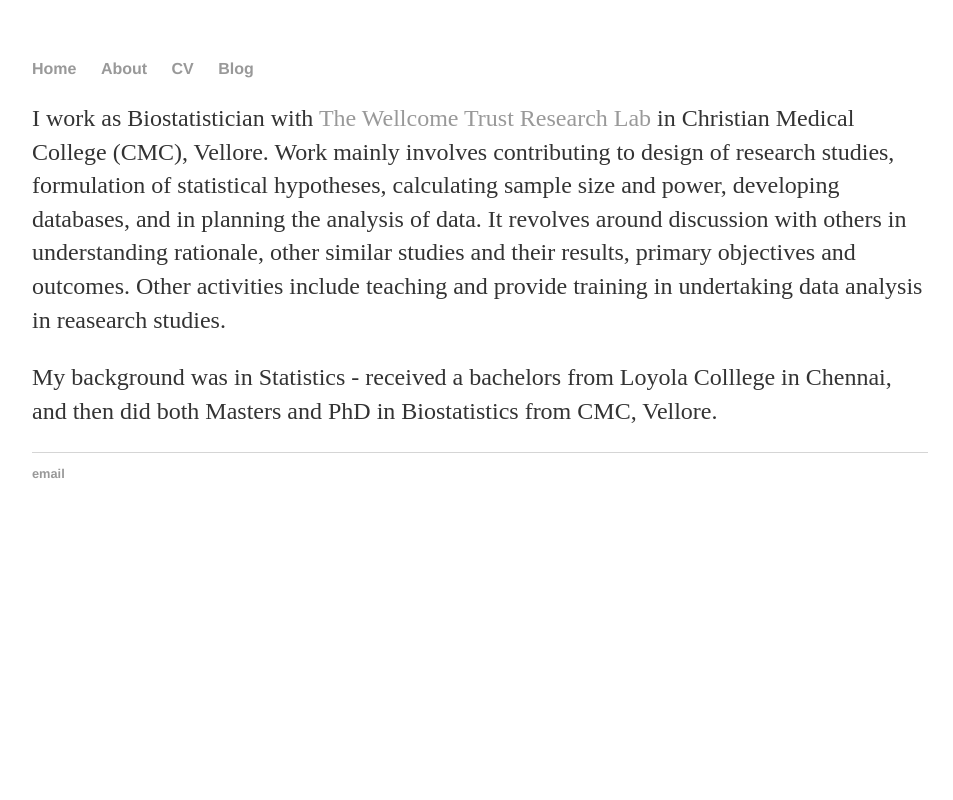
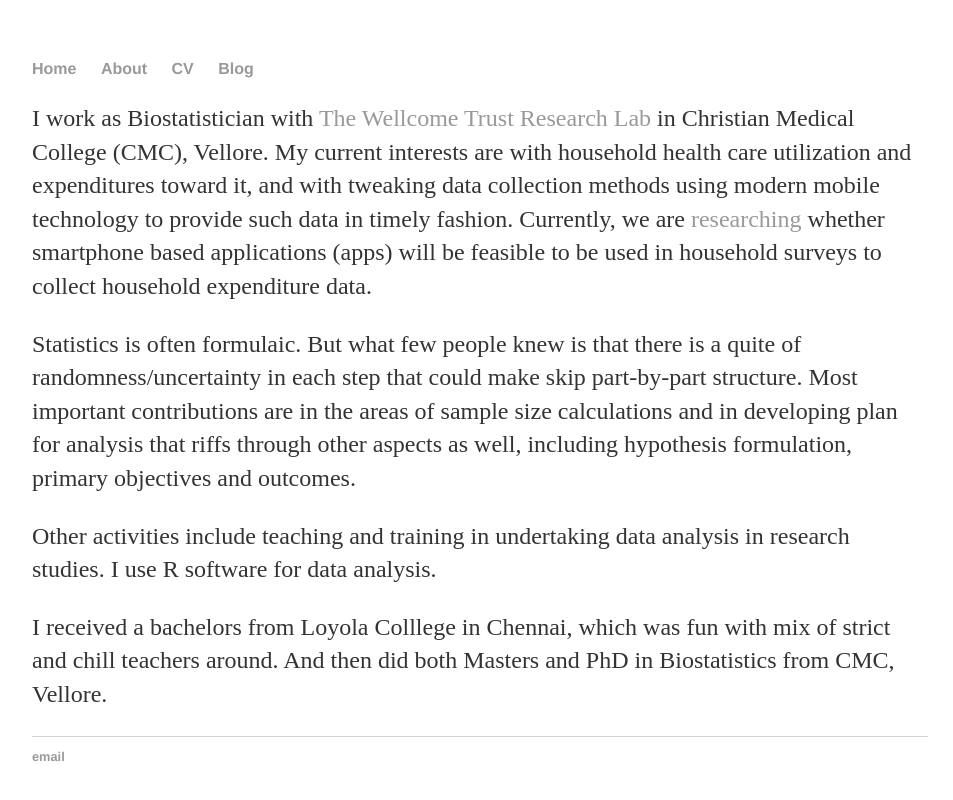
Before and after one commit to psp6/psp6.github.io, a Jekyll site: the page built from about/index.html, in a window 1280 px wide. Shown: the top 800 px of the page, without its empty margins (160-1113 px from the left). Built offline with Jekyll 4.4.1, drawn with Linux system fonts in a browser that asks for light colours.

Commit message:
Update index.html

```diff
--- a/about/index.html
+++ b/about/index.html
@@ -5,12 +5,19 @@ title: About Prasanna
 
       <div class = "blurb">
           <p> I work as Biostatistician with <a href = "www.wtrl.in"> The Wellcome Trust Research Lab </a> in
-                Christian Medical College (CMC), Vellore. Work mainly involves contributing to design of research studies,
-                formulation of statistical hypotheses, calculating sample size and power, developing databases,
-                and in planning the analysis of data. It revolves around discussion with others in understanding rationale, other similar
-                studies and their results, primary objectives and outcomes. Other activities include teaching and provide training
-                in undertaking data analysis in reasearch studies. </p>
+                Christian Medical College (CMC), Vellore. My current interests are with household health care utilization
+                and expenditures toward it, and with tweaking data collection methods using modern mobile technology to provide such data in timely fashion.
+                Currently, we are <a href = "/research"> researching </a> whether smartphone based applications (apps) will be feasible
+                to be used in household surveys to collect household expenditure data.</p>
 
-            <p> My background was in Statistics - received a bachelors from Loyola Colllege in Chennai, and then did both
-                  Masters and PhD in Biostatistics from CMC, Vellore. </p>
+           <p> Statistics is often formulaic. But what few people knew is that there is a quite of randomness/uncertainty in each step
+                that could make skip part-by-part structure.   Most important contributions are in the areas of sample size calculations
+                and in developing plan for analysis that riffs through other aspects as well, including hypothesis formulation,
+                 primary objectives and outcomes. </p>
+
+             <p> Other activities include teaching and training in undertaking data analysis in research studies. I use R software for data analysis.
+            </p>
+
+            <p> I received a bachelors from Loyola Colllege in Chennai, which was fun with mix of strict and chill teachers around.
+                  And then did both Masters and PhD in Biostatistics from CMC, Vellore. </p>
       </div>
```
